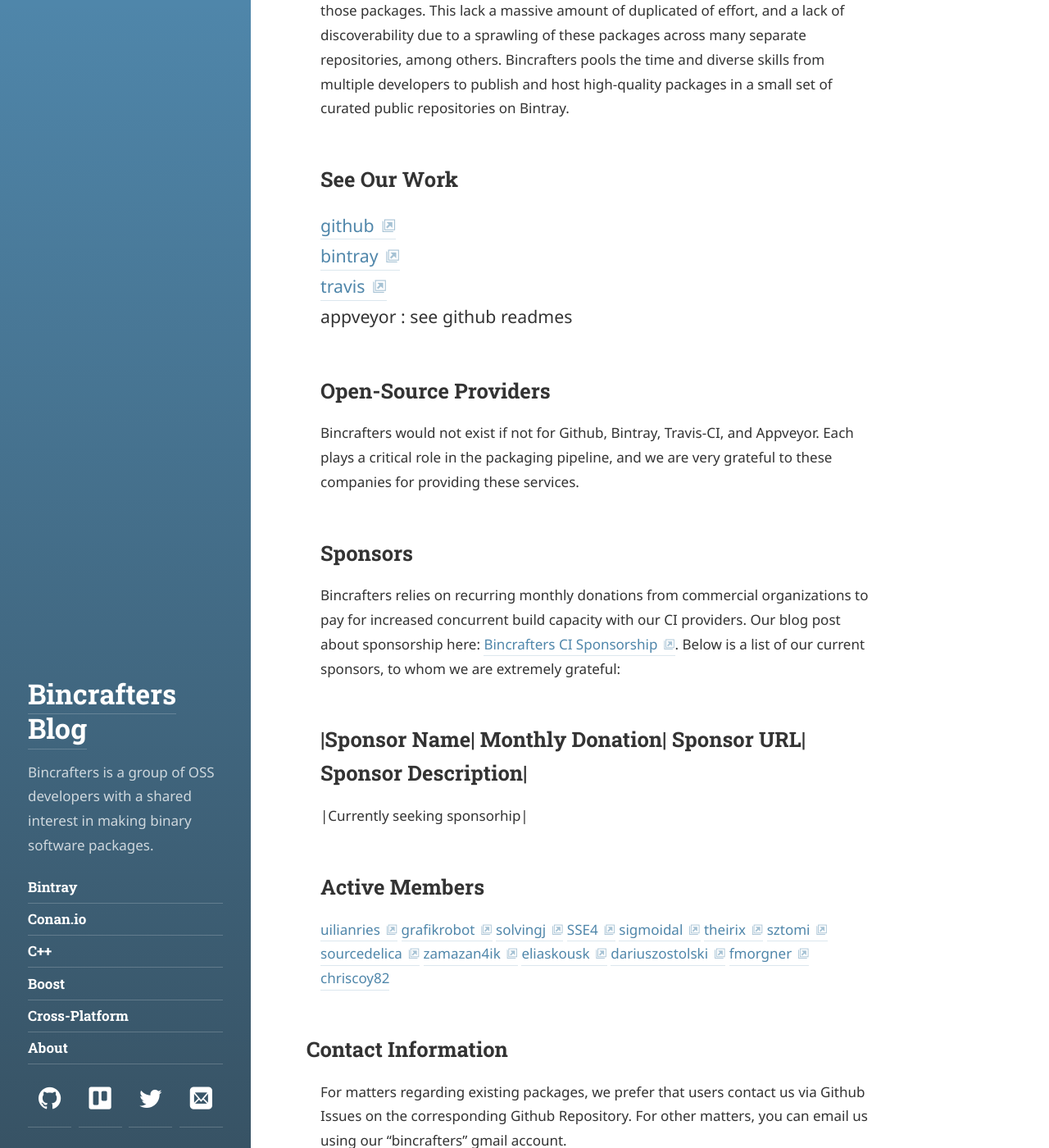
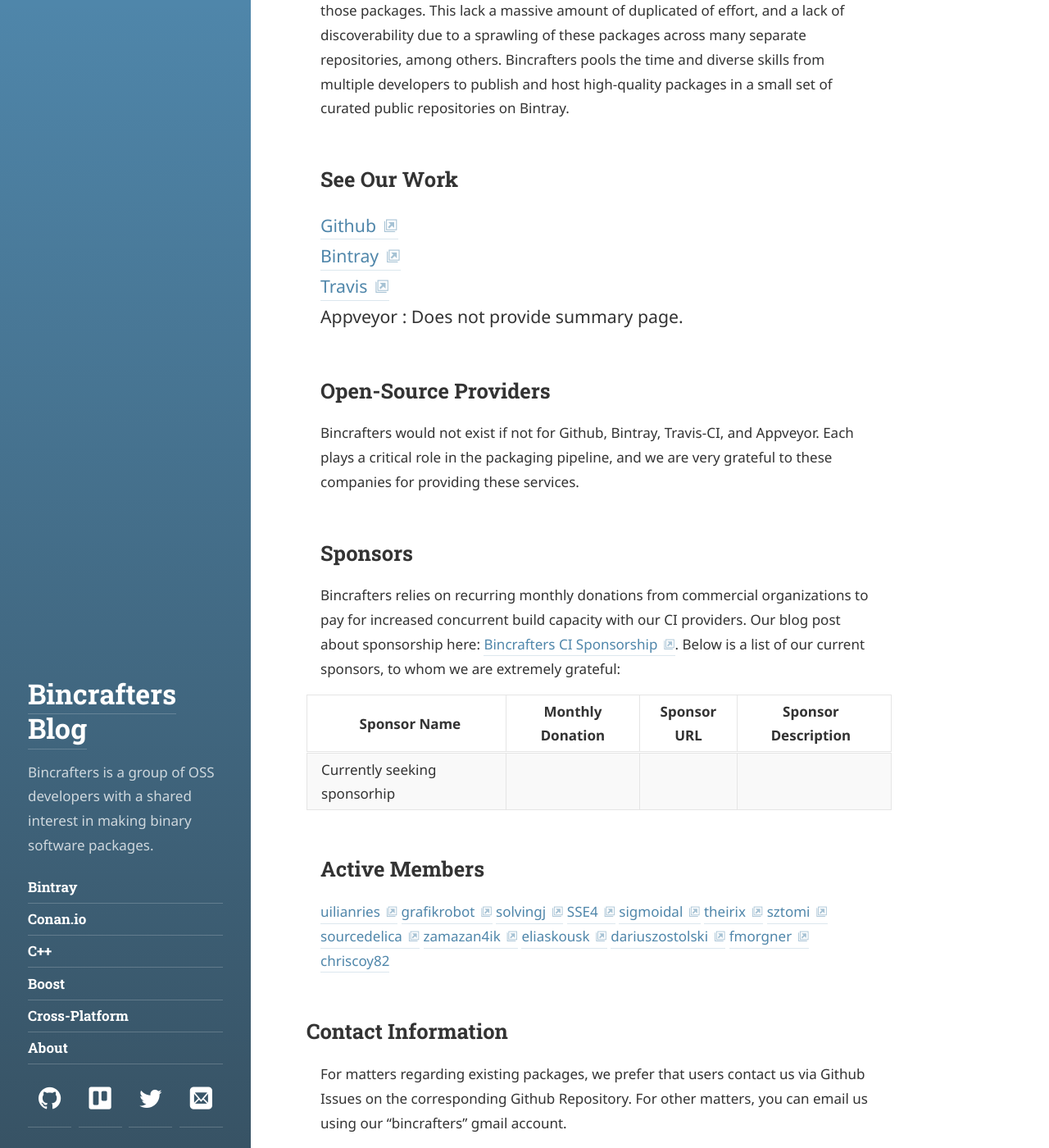
Before and after one commit to bincrafters/bincrafters.github.io, a Jekyll site: the page built from about.md, in a window 1280 px wide and 1400 px high, scrolled down 443 px. Shown: the whole window at 82% size. Built offline with Jekyll 4.4.1, drawn with Linux system fonts in a browser that asks for light colours; some web fonts are replaced.

Commit message:
fix about formatting

```diff
--- a/about.md
+++ b/about.md
@@ -8,10 +8,10 @@ order: 10
 Bincrafters began with a few developers who were each publishing Open-Source binary packages separately to Bintray, a cloud hosting service for Binary packages. While this is standard-practice in the Open-Source community, it creates several challenges for both the developers and the user community that might consume those packages. This lack a massive amount of duplicated of effort, and a lack of discoverability due to a sprawling of these packages across many separate repositories, among others. Bincrafters pools the time and diverse skills from multiple developers to publish and host high-quality packages in a small set of curated public repositories on Bintray.
 
 ## See Our Work
-[github](https://github.com/bincrafters)
-[bintray](https://bintray.com/bincrafters)
-[travis](https://travis-ci.org/bincrafters)
-appveyor : see github readmes
+[Github](https://github.com/bincrafters)
+[Bintray](https://bintray.com/bincrafters)
+[Travis](https://travis-ci.org/bincrafters)
+Appveyor : Does not provide summary page.
 {:.lead}
 
 ## Open-Source Providers
@@ -21,7 +21,7 @@ Bincrafters would not exist if not for Github, Bintray, Travis-CI, and Appveyor.
 Bincrafters relies on recurring monthly donations from commercial organizations to pay for increased concurrent build capacity with our CI providers.  Our blog post about sponsorship here: [Bincrafters CI Sponsorship](https://bincrafters.github.io/2017/11/20/continuous-integration-sponsorship/).  Below is a list of our current sponsors, to whom we are extremely grateful:
 
 |Sponsor Name| Monthly Donation| Sponsor URL| Sponsor Description|
---------------------------------------------------------------------------------
+|----------------|--------------------|---------------|-----------------------|
 |Currently seeking sponsorhip|
 
 ## Active Members
```
